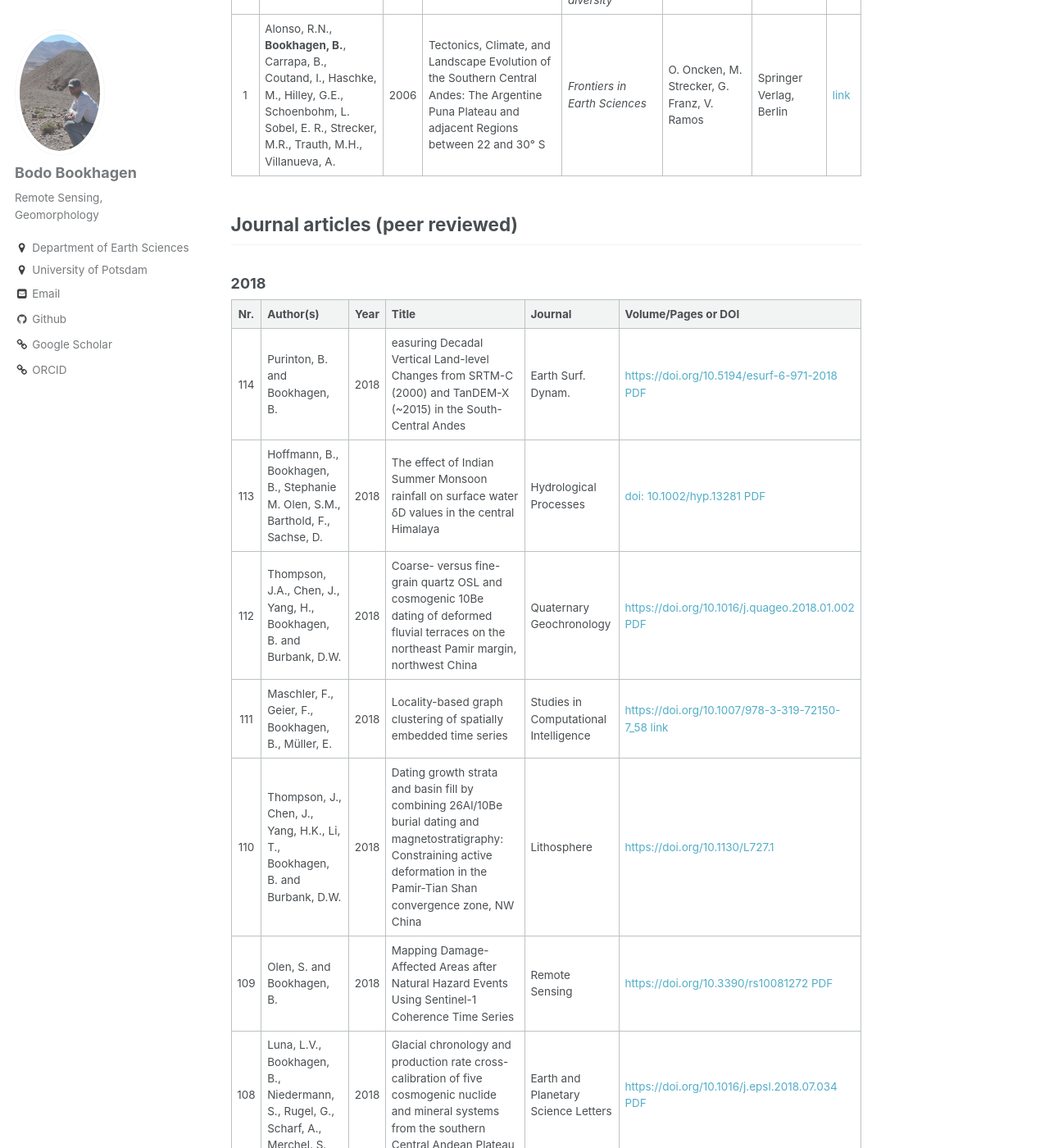
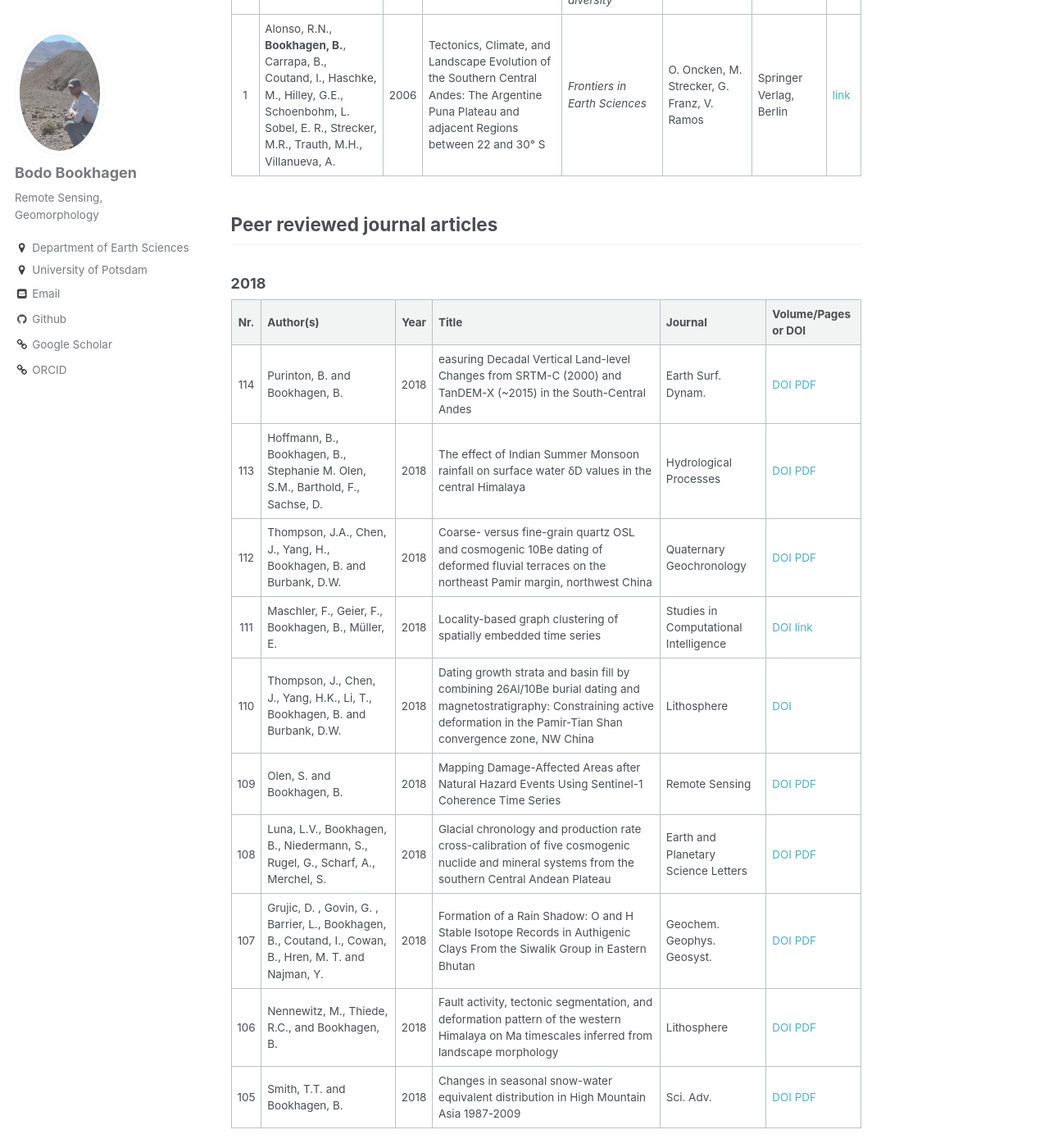
Before and after one commit to BodoBookhagen/BodoBookhagen.github.io, a Jekyll site: the page built from _pages/publications.md, in a window 1280 px wide and 1400 px high, scrolled down 1167 px. Shown: the whole window at 82% size. Built offline with Jekyll 4.4.1, drawn with Linux system fonts in a browser that asks for light colours; some of the changed text lies outside the part shown.

Commit message:
Dec-25 2018

```diff
--- a/_pages/publications.md
+++ b/_pages/publications.md
@@ -4,11 +4,11 @@ permalink: /publications/
 author_profile: true
 ---
 
-[Jump to peer-reviewed book chapters](#book-chapters-(peer-reviewed))
+[Jump to peer-reviewed book chapters](#peer-reviewed-book-chapters)
 
-[Jump to peer-reviewed journal articles](#journal) [2018](#2018) [2017](#2017) [2016](#2016) [2015](#2015)
+[Jump to peer-reviewed journal articles](#peer-reviewed-journal-chapters) [2018](#2018) [2017](#2017) [2016](#2016) [2015](#2015)
 
-## Book chapters (peer reviewed)
+## Peer reviewed Book chapters
 
 | Nr. | Author(s) | Year | Chapter Title | Book Title | Editors | Publisher | DOI |
 |:---:|:----------|:----:|---------------|------------|---------|-----------|-----|
@@ -20,22 +20,22 @@ author_profile: true
 | 2 | **Bookhagen, B.** and Strecker, M.R. | 2010 | Modern Andean rainfall variation during ENSO cycles and its impact on the Amazon Basin | *Neogene history of Western Amazonia and its significance for modern diversity* | C. Hoorn, H. Vonhof, F. Wesselingh | Blackwell Publishing, Oxford | [doi](https://doi.org/10.1002/9781444306408.ch14) [PDF](http://bodobookhagen.github.io/pdf/bookhagen10_enso_rainfall_color.pdf) |
 | 1 | Alonso, R.N., **Bookhagen, B.**, Carrapa, B., Coutand, I., Haschke, M., Hilley, G.E., Schoenbohm, L. Sobel, E. R., Strecker, M.R., Trauth, M.H., Villanueva, A. | 2006 | Tectonics, Climate, and Landscape Evolution of the Southern Central Andes: The Argentine Puna Plateau and adjacent Regions between 22 and 30° S | *Frontiers in Earth Sciences* | O. Oncken, M. Strecker, G. Franz, V. Ramos | Springer Verlag, Berlin | [link](https://www.springer.com/de/book/9783540243298#) |
 
-## Journal articles (peer reviewed)
+## Peer reviewed journal articles
 
 ### 2018
 
 | Nr. | Author(s) | Year | Title | Journal | Volume/Pages or DOI |
 |:---:|:----------|:----:|-------|---------|---------------------|
-| 114 | Purinton, B. and Bookhagen, B.| 2018 | easuring Decadal Vertical Land-level Changes from SRTM-C (2000) and TanDEM-X (~2015) in the South-Central Andes | Earth Surf. Dynam. | [https://doi.org/10.5194/esurf-6-971-2018](https://doi.org/10.5194/esurf-6-971-2018) [PDF](https://www.earth-surf-dynam.net/6/971/2018/esurf-6-971-2018.pdf)|
-|113 | Hoffmann, B., Bookhagen, B., Stephanie M. Olen, S.M., Barthold, F., Sachse, D. |2018| The effect of Indian Summer Monsoon rainfall on surface water δD values in the central Himalaya | Hydrological Processes| [doi: 10.1002/hyp.13281](https://doi.org/10.1002/hyp.13281) [PDF](http://bodobookhagen.github.io/pdf/Meese18_Arun_stable_isotopes.pdf) |
-|112 | Thompson, J.A., Chen, J., Yang, H., Bookhagen, B. and Burbank, D.W. |2018| Coarse- versus fine-grain quartz OSL and cosmogenic 10Be dating of deformed fluvial terraces on the northeast Pamir margin, northwest China | Quaternary Geochronology | [https://doi.org/10.1016/j.quageo.2018.01.002](https://doi.org/10.1016/j.quageo.2018.01.002) [PDF](http://bodobookhagen.github.io/pdf/Thompson_QuatGeochron_Revisions.pdf) |
-|111 | Maschler, F., Geier, F., Bookhagen, B., Müller, E. |2018| Locality-based graph clustering of spatially embedded time series| Studies in Computational Intelligence| [https://doi.org/10.1007/978-3-319-72150-7_58](https://doi.org/10.1007/978-3-319-72150-7_58) [link](https://link.springer.com/chapter/10.1007%2F978-3-319-72150-7_58) |
-|110 | Thompson, J., Chen, J., Yang, H.K., Li, T., Bookhagen, B. and Burbank, D.W. |2018| Dating growth strata and basin fill by combining 26Al/10Be burial dating and magnetostratigraphy: Constraining active deformation in the Pamir-Tian Shan convergence zone, NW China| Lithosphere| [https://doi.org/10.1130/L727.1](https://doi.org/10.1130/L727.1) |
-|109 | Olen, S. and Bookhagen, B. |2018| Mapping Damage-Affected Areas after Natural Hazard Events Using Sentinel-1 Coherence Time Series | Remote Sensing | [https://doi.org/10.3390/rs10081272](https://doi.org/10.3390/rs10081272) [PDF](https://www.mdpi.com/2072-4292/10/8/1272/pdf) |
-|108 | Luna, L.V., Bookhagen, B., Niedermann, S., Rugel, G., Scharf, A., Merchel, S. |2018| Glacial chronology and production rate cross-calibration of five cosmogenic nuclide and mineral systems from the southern Central Andean Plateau | Earth and Planetary Science Letters| [https://doi.org/10.1016/j.epsl.2018.07.034](https://doi.org/10.1016/j.epsl.2018.07.034) [PDF](luna18_CRN_dating_CentralAndes.pdf) |
-|107 | Grujic, D. , Govin, G. , Barrier, L., Bookhagen, B., Coutand, I., Cowan, B., Hren, M. T. and Najman, Y. |2018| Formation of a Rain Shadow: O and H Stable Isotope Records in Authigenic Clays From the Siwalik Group in Eastern Bhutan | Geochem. Geophys. Geosyst. | [doi:10.1029/2017GC007254](https://doi.org/10.1029/2017GC007254) [PDF](http://bodobookhagen.github.io/pdf/grujic18_Bhutan_stable_isotopes.pdf) |
-|106 | Nennewitz, M., Thiede, R.C., and Bookhagen, B. |2018| Fault activity, tectonic segmentation, and deformation pattern of the western Himalaya on Ma timescales inferred from landscape morphology | Lithosphere | [doi: 10.1130/L681.1](https://doi.org/10.1130/L681.1) [PDF](http://bodobookhagen.github.io/pdf/nennewitz18_w_Himalaya_faults.pdf) |
-|105 | Smith, T.T. and Bookhagen, B. |2018| Changes in seasonal snow-water equivalent distribution in High Mountain Asia 1987-2009 | Sci. Adv. | [https://doi.org/10.1126/sciadv.1701550](https://doi.org/10.1126/sciadv.1701550) [PDF](http://advances.sciencemag.org/content/4/1/e1701550/tab-pdf) |
+| 114 | Purinton, B. and Bookhagen, B.| 2018 | easuring Decadal Vertical Land-level Changes from SRTM-C (2000) and TanDEM-X (~2015) in the South-Central Andes | Earth Surf. Dynam. | [DOI](https://doi.org/10.5194/esurf-6-971-2018) [PDF](https://www.earth-surf-dynam.net/6/971/2018/esurf-6-971-2018.pdf)|
+|113 | Hoffmann, B., Bookhagen, B., Stephanie M. Olen, S.M., Barthold, F., Sachse, D. |2018| The effect of Indian Summer Monsoon rainfall on surface water δD values in the central Himalaya | Hydrological Processes| [DOI](https://doi.org/10.1002/hyp.13281) [PDF](http://bodobookhagen.github.io/pdf/Meese18_Arun_stable_isotopes.pdf) |
+|112 | Thompson, J.A., Chen, J., Yang, H., Bookhagen, B. and Burbank, D.W. |2018| Coarse- versus fine-grain quartz OSL and cosmogenic 10Be dating of deformed fluvial terraces on the northeast Pamir margin, northwest China | Quaternary Geochronology | [DOI](https://doi.org/10.1016/j.quageo.2018.01.002) [PDF](http://bodobookhagen.github.io/pdf/Thompson_QuatGeochron_Revisions.pdf) |
+|111 | Maschler, F., Geier, F., Bookhagen, B., Müller, E. |2018| Locality-based graph clustering of spatially embedded time series| Studies in Computational Intelligence| [DOI](https://doi.org/10.1007/978-3-319-72150-7_58) [link](https://link.springer.com/chapter/10.1007%2F978-3-319-72150-7_58) |
+|110 | Thompson, J., Chen, J., Yang, H.K., Li, T., Bookhagen, B. and Burbank, D.W. |2018| Dating growth strata and basin fill by combining 26Al/10Be burial dating and magnetostratigraphy: Constraining active deformation in the Pamir-Tian Shan convergence zone, NW China| Lithosphere| [DOI](https://doi.org/10.1130/L727.1) |
+|109 | Olen, S. and Bookhagen, B. |2018| Mapping Damage-Affected Areas after Natural Hazard Events Using Sentinel-1 Coherence Time Series | Remote Sensing | [DOI](https://doi.org/10.3390/rs10081272) [PDF](https://www.mdpi.com/2072-4292/10/8/1272/pdf) |
+|108 | Luna, L.V., Bookhagen, B., Niedermann, S., Rugel, G., Scharf, A., Merchel, S. |2018| Glacial chronology and production rate cross-calibration of five cosmogenic nuclide and mineral systems from the southern Central Andean Plateau | Earth and Planetary Science Letters| [DOI](https://doi.org/10.1016/j.epsl.2018.07.034) [PDF](luna18_CRN_dating_CentralAndes.pdf) |
+|107 | Grujic, D. , Govin, G. , Barrier, L., Bookhagen, B., Coutand, I., Cowan, B., Hren, M. T. and Najman, Y. |2018| Formation of a Rain Shadow: O and H Stable Isotope Records in Authigenic Clays From the Siwalik Group in Eastern Bhutan | Geochem. Geophys. Geosyst. | [DOI](https://doi.org/10.1029/2017GC007254) [PDF](http://bodobookhagen.github.io/pdf/grujic18_Bhutan_stable_isotopes.pdf) |
+|106 | Nennewitz, M., Thiede, R.C., and Bookhagen, B. |2018| Fault activity, tectonic segmentation, and deformation pattern of the western Himalaya on Ma timescales inferred from landscape morphology | Lithosphere | [DOI](https://doi.org/10.1130/L681.1) [PDF](http://bodobookhagen.github.io/pdf/nennewitz18_w_Himalaya_faults.pdf) |
+|105 | Smith, T.T. and Bookhagen, B. |2018| Changes in seasonal snow-water equivalent distribution in High Mountain Asia 1987-2009 | Sci. Adv. | [DOI](https://doi.org/10.1126/sciadv.1701550) [PDF](http://advances.sciencemag.org/content/4/1/e1701550/tab-pdf) |
 
 
 ### 2017
@@ -89,6 +89,11 @@ author_profile: true
 |71 | Alonzo, M., Bookhagen, B., McFadden, J.P., Sun, A., Roberts, D.A. |2015| Mapping urban forest leaf area index with airborne lidar using penetration metrics and allometry, Remote Sensing of Environment, 162, 141-153, doi:10.1016/j.rse.2015.02.025
 |70 | Torres Acosta, V., Schildgen, T.F., Clarke, B.A., Scherler, D., Bookhagen, B., Wittmann, H., von Blanckenburg, F., Strekcer, M.R. |2015| Effect of vegetation cover on millennial-scale landscape denudation rates in East Africa, Lithosphere, doi:10.1130/L402.1
 |69 | Boers, N., Donner, R.V., Bookhagen, B., Kurths, J. |2015| Complex network analysis helps to identify impacts of the El Nino Southern Oscillation on moisture divergence in South America, Climate Dynamics, doi:10.1007/s00382-014-2265-7
+
+### 2014
+
+| Nr. | Author(s) | Year | Title | Journal | Volume/Pages or DOI |
+|:---:|:----------|:----:|-------|---------|---------------------|
 |68 | Montero-Lopez, C., Strecker, M.R., Schildgen, T.F., Hongn, F., Guzman, S., Bookhagen, B., Sudo, M. |2014| Local high relief at the southern margin of the Andean plateau by 9 Ma: evidence from ignimbritic valley fills and river incision, Terra Nova, doi:10.1111/ter.12120
 |67 | Stolbova, V., Martin, P., Bookhagen, B., Marwan, N., Kurths, J. |2014| Extreme rainfall of the South American monsoon system: A dataset comparison using complex networks, Topology and seasonal evolution of the network of extreme precipitation over the Indian subcontinent and Sri Lanka, Nonlin. Processes Geophys., 21, 901-917, doi:10.5194/npg-21-901-2014
 |66 | Boers, N., Bookhagen, B., Marengo, J., Marwan, N., von Storch, J.-S., Kurths, J. |2014| Extreme rainfall of the South American monsoon system: A dataset comparison using complex networks, Journal of Climate , doi:10.1175/JCLI-D-14-00340.1
@@ -108,11 +113,21 @@ author_profile: true
 |51 | Oskin, M.E., Burbank, D.W., Phillips, F.M., Marrero, S.M., Bookhagen, B., Selander, J.A. |2014| Relationship of channel steepness to channel incision rate from a tilted and progressively exposed unconformity surface, Journal of Geophysical Research-Earth Surface, doi:10.1002/2013JF002826
 |50 | Scherler, D., Bookhagen, B., Strecker, M.R. |2014| Tectonic control on 10Be-derived erosion rates in the Garhwal Himalaya, India, Journal of Geophysical Research-Earth Surface, doi:10.1002/2013JF002955
 |49 | Baguskas, S.A., Peterson, S.H., Bookhagen, B., Still, C.J. |2014| Evaluating spatial patterns of drought-induced tree mortality in a coastal California pine forest, Forest Ecology and Management, doi:10.1016/j.foreco.2013.12.020
+
+### 2013
+
+| Nr. | Author(s) | Year | Title | Journal | Volume/Pages or DOI |
+|:---:|:----------|:----:|-------|---------|---------------------|
 |48 | Yildrim, C., Schildgen, T.F., Echtler, H., Melnick, D., Bookhagen, B., Ciner, A., Niedermann, S., Merchel, S., Martschini, M., Steier, P., Strecker, M.R. |2013| Tectonic implications of fluvial incision and pediment deformation at the northern margin of the Central Anatolian Plateau based on multiple cosmogenic nuclides, Tectonics, doi:10.1002/tect.20066
 |47 | Amidon, W.H., Bookhagen, B., Avouac, J.P., Smith, T., Rood, D. |2013| Late Pleistocene glacial advances in the western Tibet interior, Earth and Planetary Science Letters, doi:10.1016/j.epsl.2013.08.041
 |46 | Boers, N., Bookhagen, B., Marwan. N., Kurths, J., Marengo, J. |2013| Complex networks identify spatial patterns of extreme rainfall events of the South American Monsoon System, Geophysical Research Letters, 40, 1-7, doi:10.1002/grl.50681
 |45 | Fisher, G.B., Bookhagen, B., Amos, C.B. |2013| Channel planform geometry and slopes from freely available high-spatial resolution imagery and DEM fusion: Implications for channel width scalings, erosion proxies, and fluvial signatures in tectonically active landscapes, Geomorphology, doi:10.1016/j.geomorph.2013.04.011
 |44 | Godard, V., Tucker, G.E., Fisher, G.B., Burbank, D.W., Bookhagen, B. |2013| Frequency-dependent landscape response to climatic forcing, Geophysical Research Letters, 40, 859-863, doi:10.1002/grl.50253
+
+### 2012
+
+| Nr. | Author(s) | Year | Title | Journal | Volume/Pages or DOI |
+|:---:|:----------|:----:|-------|---------|---------------------|
 |43 | Burbank, D.W., Bookhagen, B., Gabet, E.J., Putkonen, J. |2012| Modern climate and erosion in the Himalaya, Compres Rendus Geoscience, 344, 610-626
 |42 | Fisher, G.B., Amos, C.B., Bookhagen, B., Burbank, D.W., Godard, V. |2012| Channel widths, landslides, faults, and beyond: The new world order of high-spatial resolution Google Earth imagery in the study of earth surface processes, Geological Society of America Special Papers, 492, 1-22, doi:10.1130/2012.2492(01)
 |41 | Perroy, R.L., Bookhagen, B., Howarth, J., Chadwick, O. |2012| Holocene and Anthropocene landscape change: arroyo formation on Santa Cruz Island, California, Annals of the Association of American Geographers, doi: 10.1080/00045608.2012.715054
@@ -122,32 +137,67 @@ author_profile: true
 |37 | Carvalho, L.M.V., Jones, C., Posadas, A.N.D., Quiroz, R., Bookhagen, B., and Liebmann, B. |2012| Precipitation characteristics of the South American Monsoon System derived from multiple datasets, Journal of Climate, doi:10.1175/JCLI-D-11-00335.1
 |36 | Bookhagen, B. |2012| Himalaya Groundwater, Nature Geoscience, News and Views, doi:10.1038/ngeo1366
 |35 | Schildgen, T.F., Cosentino, D., Bookhagen, B., Niedermann, S., Yildrim, C., Echtler, H., Wittmann, H., Strecker, M.R. |2012| Multi-phased uplift of the southern maring of the Central Anatolian plateau, Turkey: A record of tectonic and upper mantle processes, Earth and Planetary Science Letters, 317-318, 85-95, doi:10.1016/j.epsl.2011.12.003
+
+### 2011
+
+| Nr. | Author(s) | Year | Title | Journal | Volume/Pages or DOI |
+|:---:|:----------|:----:|-------|---------|---------------------|
 |34 | Goode, J., Burbank, D.W., Bookhagen, B. |2011| Basin Width Control of Faulting in the Naryn Basin, South-Central Kyrgyzstan, Tectonics, doi:10.1029/2011TC002910
 |33 | Malik, N., Bookhagen, B., Marwan, N., Kurths, J. |2011| Analysis of spatial and temporal extreme monsoonal rainfall over South Asia using complex networks, Climate Dynamics, doi:10.1007/s00382-011-1156-4
 |32 | Scherler, D., Bookhagen, B., Strecker, M.R. |2011| Hillslope-glacier coupling: the interplay of topography and glacial dynamics in High Asia, JGR-Earth Surface, doi:10.1029/2010JF001751
 |31 | Scherler, D., Bookhagen, B., Strecker, M.R. |2011| Spatially variable response of Himalayan glaciers to climate change affected by debris cover, Nature Geoscience, doi:10.1038/ngeo1068
 |30 | Hain, M., Strecker, M.R., Bookhagen B., Alonso, R.N., Pingel, H., Schmitt, A.K. |2011| Neogene to Quaternary broken-foreland formation and sedimentation dynamics in the Andes of NW Argentina |(25S), Tectonics, doi:10.1029/2010TC002703
+
+### 2010
+
+| Nr. | Author(s) | Year | Title | Journal | Volume/Pages or DOI |
+|:---:|:----------|:----:|-------|---------|---------------------|
 |29 | Bookhagen, B. and Burbank, D.W. |2010| Towards a complete Himalayan hydrologic budget: The spatiotemporal distribution of snow melt and rainfall and their impact on river discharge, Journal of Geophysical Research-Earth Surface, doi:10.1029/2009jf001426
 |28 | Bookhagen, B. |2010| Appearance of extreme monsoonal rainfall events and their impact on erosion in the Himalaya, Geomatics, Natural Hazards, Risk, 1, 1, 37-50
 |27 | Perroy, R., Bookhagen, .B., Asner, G., Chadwick, O. |2010| Comparison of gully erosion estimates using airborne and ground-based LiDAR, Geomorphology, doi:10.1016/j.geomorph.2010.01.009
 |26 | Rehak, K., Bookhagen, B., Strecker, M.R., Echtler, H.P. |2010| Climatic controls on drainage-basin morphology – the western Andean flank between 15.5° and 41.5°S, Earth Surface Processes and Landforms
 |25 | Scherler, D., Bookhagen, B., Strecker, M.R., von Blanckenburg, F. and Rood, D. |2010| Timing and Extent of Late Quaternary Glaciation in the western Himalaya constrained by 10Be Moraine Dating in Garhwal, India, Quaternary Science Reviews, doi:10.1016/j.quascirev.2009.11.031
 |24 | Wulf, H., Bookhagen, B., and Scherler, D. |2010| Seasonal precipitation gradients and their impact on fluvial sediment flux in the Northwest Himalaya, Geomorphology, doi:10.1016/j.geomorph.2009.12.003
+
+### 2009
+
+| Nr. | Author(s) | Year | Title | Journal | Volume/Pages or DOI |
+|:---:|:----------|:----:|-------|---------|---------------------|
 |23 | Hren, M., Bookhagen, B., Blisniuk, P., Booth, A., Chamberlain, C.P |2009| d18O and dD of streamwater across the Himalaya and Tibetan Plateau: Implications for moisture sources and paleoelevation reconstructions, Earth and Planetary Science Letters, 288, 1-2, 20-32
 |22 | Strecker, M.R., Alonso, R., Bookhagen, B., Carrapa, B., Coutand, I., Hain, H.P., Hilley, G.E., Mortimer, E., Schoehnbohm, L., and Sobel E.R. |2009| Does the topographic distribution of the central Andean Pune Plateau result from climatic or geodynamic processes, Geology, 37, 7, doi:10.1130/G25545A.1
 |21 | Melnick, D., Bookhagen, B. Strecker, M.R., Echtler, H.P. |2009| Segmentation of megathrust rupture zones from fore-arc deformation patterns over hundreds to millions of years, Arauco Peninsular, Chile, Journal of Geophysical Research-Earth Surface, 114, B01407, doi:10.1029/2008JB005788
 |20 | Thiede, R.C., Ehlers, T.A., Bookhagen, B., Strecker, M.R |2009| Erosional Variability along the NW Himalaya margin, Journal of Geophysical Research-Earth Surface, 114, F01015, doi:10.1029/2008JF001010
+
+### 2008
+
+| Nr. | Author(s) | Year | Title | Journal | Volume/Pages or DOI |
+|:---:|:----------|:----:|-------|---------|---------------------|
 |19 | Bookhagen, B. and Strecker, M.R. |2008| Orographic barriers, high-resolution TRMM rainfall, and relief variations along the eastern Andes, Geophysical Research Letters, 35, L06403, doi:10.1029/2007GL032011
 |18 | Gabet, E.J., Burbank, D.W., Pratt-Sitaula, B., Putkonen, J., Bookhagen, B. |2008| Modern erosion rates in the High Himalayas of Nepal, Earth and Planetary Science Letters, 267, 482-494
 |17 | Strecker, M.R., Alonso, R.N., Bookhagen, B., Carrapa, B., Hilley, G.E., Sobel, E., and Trauth, M.H. |2007| Tectonics and Climate of the Southern Central Andes, Annual Reviews of Earth and Planetary Sciences, doi:10.1146/annurev.earth.35.031306.140158
+
+### 2007
+
+| Nr. | Author(s) | Year | Title | Journal | Volume/Pages or DOI |
+|:---:|:----------|:----:|-------|---------|---------------------|
 |16 | Craddock, W., Burbank, D.W., Bookhagen, B., Gabet, E. |2007| Bedrock channel geometry along an orographic rainfall gradient in the upper Marsyandi River valley in central Nepal, Journal of Geophysical Research-Earth Surface, 112, F03007, doi:10.1029/2006JF000589
 |15 | Hren, M.T., Chamberlain, P., Hilley, G.E., Bookhagen, B. |2007| Major ion chemistry of the Yarlung Tsangpo/Brahmaputra river: Chemical weathering, erosion, and CO2 consumption in the southern Tibetan Plateau and Eastern Syntaxis of the Himalaya, Geochemica et Cosmochimica acta, 71, 2907-2935
+
+### 2006
+
+| Nr. | Author(s) | Year | Title | Journal | Volume/Pages or DOI |
+|:---:|:----------|:----:|-------|---------|---------------------|
 |14 | Grujic, D., Coutand, I., Bookhagen, B., Bonnet, S., Blythe, A., Duncan, C. |2006| Climatic forcing of erosion, landscape, and tectonics in the Bhutan Himalayas, Geology, 34 (10), 801-804
 |13 | Bookhagen, B., Echtler, H.P., Melnick, D., Strecker, M.R., Spencer, J.Q.G. |2006| Using uplifted Holocene beach berms for paleoseismic analysis on the Santa María Island, south-central Chile, Geophys. Res. Lett., 33, L15302, doi:10:1029/2006GL026734
 |12 | Melnick, D., Bookhagen, B., Echtler, H.P., Strecker, M.R. |2006| Coastal deformation and great subduction earthquakes: Isla Santa María, Chile (37°S), GSA Bulletin, 118, (9/10), doi:10.1130/B25865.1
 |11 | Bookhagen, B., Fleitmann, D., Nishiizumi, K., Strecker, M.R., Thiede, R.C. |2006| Holocene Monsoonal dynamics and fluvial terrace formation in the northwest Himalaya, India, Geology, 34 (7), 601-604
 |10 | Thiede, R.C., Arrowsmith, R., Bookhagen, B., McWilliams, M., Sobel, E., and Strecker, M. |2006| Dome formation and extension in the Tethyan Himalaya, Leo Pargil, northwest India, GSA Bulletin, 118 (5/6), 635-650, doi:10.1130/B25872.1
 |9 | Bookhagen, B. and Burbank, D.W. |2006| Topography, Relief, and TRMM-derived rainfall variations along the Himalaya, Geophys. Res. Lett., 33, L08405, doi:10:1029/2006GL026037 [selected as AGU Editor’s Choice in May 2006]
+
+### 2001-2005
+
+| Nr. | Author(s) | Year | Title | Journal | Volume/Pages or DOI |
+|:---:|:----------|:----:|-------|---------|---------------------|
 |8 | Thiede, R.C., Bookhagen, B., Arrowsmith, J.R., Sobel, E.R., Strecker, M.R. |2004| Climatic control on rapid exhumation along the Southern Himalayan Front, Earth and Planetary Science Letters, 222 (3-4), 791-806
 |7 | Bookhagen, B., Thiede, R.C., Strecker, M.R. |2005| Late Quaternary intensified monsoon phases control landscape evolution in the northwest Himalaya, Geology, 33 |(2), 149-152
 |6 | Bookhagen, B., Thiede, R.C., Strecker. M.R. |2005| Abnormal Monsoon years and their control on erosion and sediment flux in the high, arid northwest Himalaya, Earth and Planetary Science Letters, 231, 131-146
```
